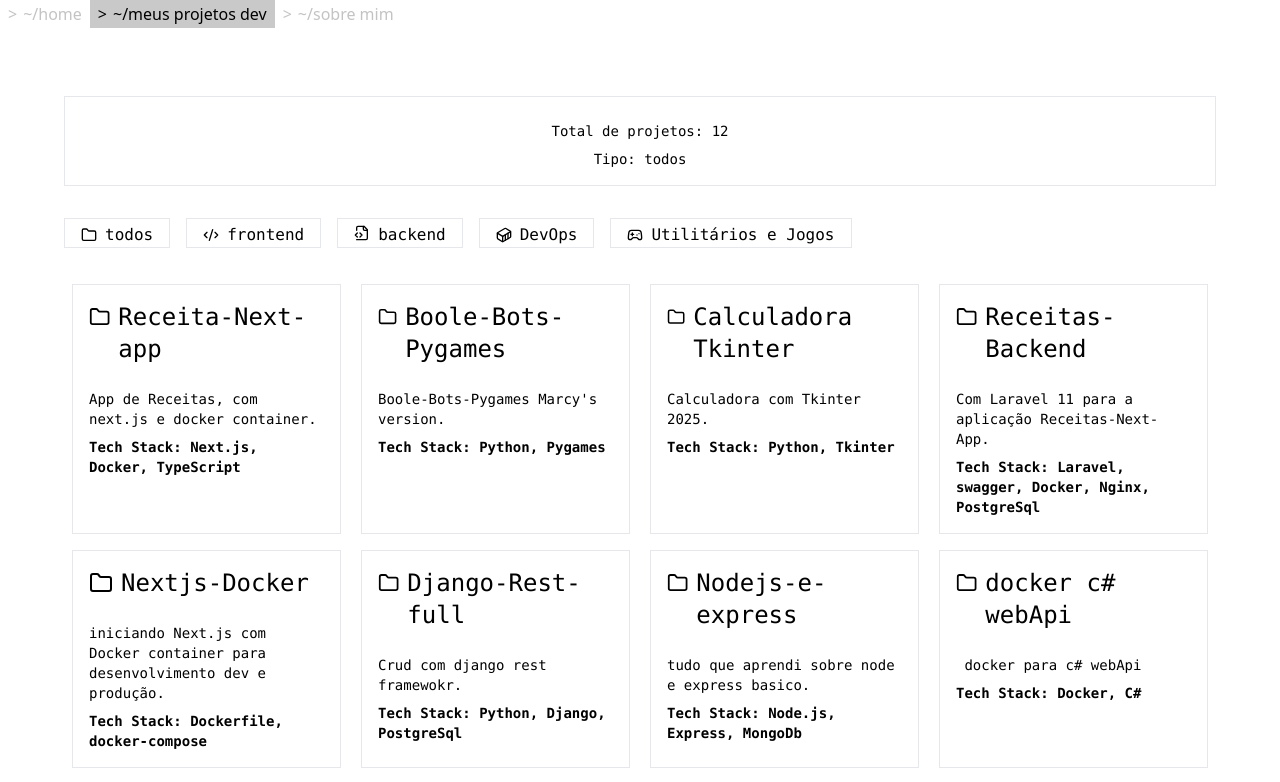
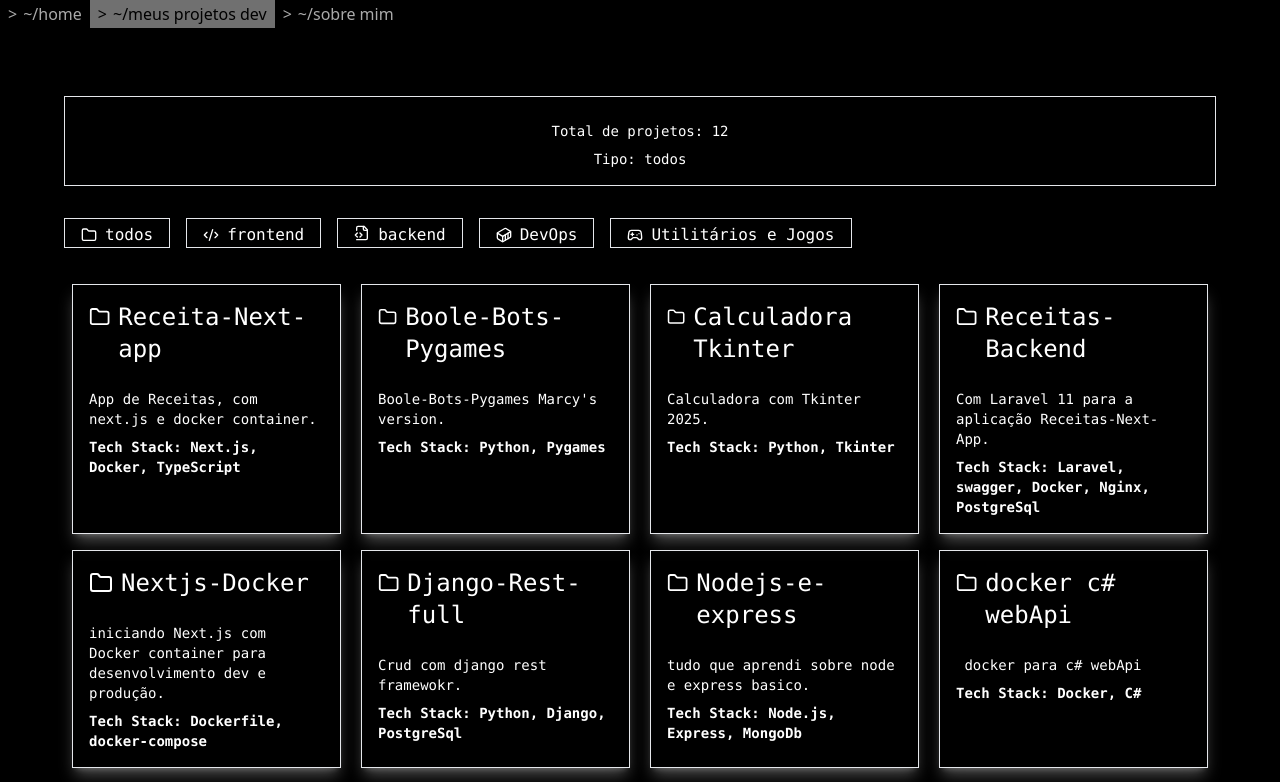
Before and after one commit to mcarina/marcy-expo-page, a Next.js app: page /Projects in a window 1280 px wide. Shown: the top 782 px of the page. Built offline with nearby package versions, Linux system fonts and the light colour scheme.

Commit message:
novas cores no projeto

```diff
--- a/src/app/Projects/[id]/page.tsx
+++ b/src/app/Projects/[id]/page.tsx
@@ -30,7 +30,7 @@ const PageId = () => {
 
   return (
     <section className="m-12 p-8 min-h-[300px]">
-      <div className="border p-8">
+      <div className="border p-8 shadow-lg hover:shadow-white/30 shadow-white/30">
         <main>
           <div className="block sm:flex">
             <h1>
--- a/src/app/globals.css
+++ b/src/app/globals.css
@@ -106,7 +106,7 @@ footer{
 
 /* Card project home */
 .card-containers {
-  @apply p-2 pb-4 pt-4 pr-4 pl-2 border rounded-2xl bg-[rgba(var(--card),0.5)] backdrop-blur-sm hover:shadow-lg hover:shadow-[rgba(var(--primary),0.08)] transition-all duration-300;
+  @apply p-2 pb-4 pt-4 pr-4 pl-2 border rounded-2xl bg-[rgba(var(--card),0.5)] backdrop-blur-sm shadow-lg shadow-white/30 hover:shadow-white/60 transition-all duration-300;
 }
 
 .icons-card {
@@ -133,7 +133,7 @@ footer{
 
 /* Project */
 .card-project-containers{
-  @apply p-4 m-2 mt-1 gap-6 border backdrop-blur-sm hover:shadow-lg transition-all duration-300;
+  @apply p-4 m-2 mt-1 gap-6 border backdrop-blur-sm shadow-lg shadow-white/30 hover:shadow-white/60 transition-all duration-300;
 }
 
 .p-projects{
@@ -142,7 +142,7 @@ footer{
 
 /* filter */
 .button{
-  @apply flex font-mono border p-4 pb-0 pt-1;
+  @apply flex font-mono border p-4 pb-0 pt-1 shadow-lg hover:shadow-white/30;
 }
 
 .badge{
--- a/src/app/layout.tsx
+++ b/src/app/layout.tsx
@@ -19,7 +19,7 @@ export default function RootLayout({ children }: Readonly<Props>) {
   return (
     <html lang="pt-br">
       <body>
-        <div className={cn("min-h-screen bg-background font-sans antialiased")}>
+        <div className={cn("min-h-screen bg-black text-white font-sans antialiased")}>
           <NavHome/>
           <MobileNav/>
           {children}
--- a/src/app/page.tsx
+++ b/src/app/page.tsx
@@ -33,9 +33,9 @@ export default function Home() {
 }
 
 const ascii = `
-  /./,   __ _ _ __ ___ _   _    ______ ______   ___
- /    , / _  |  __/ __| | | |  / _ .  v '_ .  /  _ .
-/ /./. , (_| | | | (__| |_| | | . __/>  <| |_) | (_)|
-./    ./,__,_|_|  \___| .__, |  .___/_/._; .__/ .___ /
+  /./,    __ _ _ __ ___ _   _    ______ ______   ___
+ /    ,  / _  |  __/ __| | | |  / _ .  v '_ .   /  _ .
+/ /./. ,  (_| | | | (__| |_| | | . __/>  <| |_) | (_)|
+./    ./ ,__,_|_|  \___||.__, |  .___/_/._; .__/ .___ /
                        |___/            |_|
 `
--- a/src/components/CardProjects.tsx
+++ b/src/components/CardProjects.tsx
@@ -14,7 +14,7 @@ const filteredProjects = projects.filter((project) => (filter === "all" ? true :
   return (
     <section className="m-8 p-8">
 
-            <div className="border p-4 mb-8">
+            <div className="border p-4 mb-8 shadow-lg hover:shadow-white/30">
                 <p className="p-projects">
                         {`Total de projetos: ${filteredProjects.length} `}
                 </p>
--- a/src/components/SobreMim.tsx
+++ b/src/components/SobreMim.tsx
@@ -25,13 +25,13 @@ export default function SobreMim() {
 
   return (
     <section className="m-8 p-8">
-        <div className="border p-4 mb-8">
-        <p className="text-muted-foreground mt-2 text-center max-w-[220px] mx-auto sm:max-w-none">
-            +-------------+  marcyexpo_terminal v1.0.0  +-------------+
-        </p>
+        <div className="border p-4 mb-8 shadow-lg hover:shadow-white/30">
+            <p className="text-muted-foreground mt-2 text-center max-w-[220px] mx-auto sm:max-w-none">
+                +-------------+  marcyexpo_terminal v1.0.0  +-------------+
+            </p>
         </div>
 
-        <div className="about-container2">
+        <div className="about-container2 shadow-lg hover:shadow-white/60">
             <div className="space-y-4">
 
                 {commandHistory.map((entry, i) => (
--- a/src/components/SobreProjeto.tsx
+++ b/src/components/SobreProjeto.tsx
@@ -14,7 +14,7 @@ export const SobreProjeto = () => {
 
 return (
     <>
-    <button onClick={toggleProject} className="p-6 border rounded-2xl group font-mono">
+    <button onClick={toggleProject} className="p-6 border rounded-2xl group font-mono shadow-lg shadow-white/10 hover:shadow-white/20 ">
         <span className="text-primary mr-2">&gt;</span>
         ~/Sobre o projetos
     </button>
@@ -26,7 +26,7 @@ return (
         transition={{ duration: 0.5, delay: 0.2 }}
         >
 
-            <div className="p-6 border rounded-2xl bg-secondary/20">
+            <div className="p-6 border rounded-2xl bg-secondary/20 shadow-lg shadow-white/30 hover:shadow-white/60 ">
                 <h2 className="flex items-center gap-2">
                     <FileDown className="w-5 h-5 text-primary" />
                     <span className="text-primary">&gt;</span> Sobre o Projeto
```
